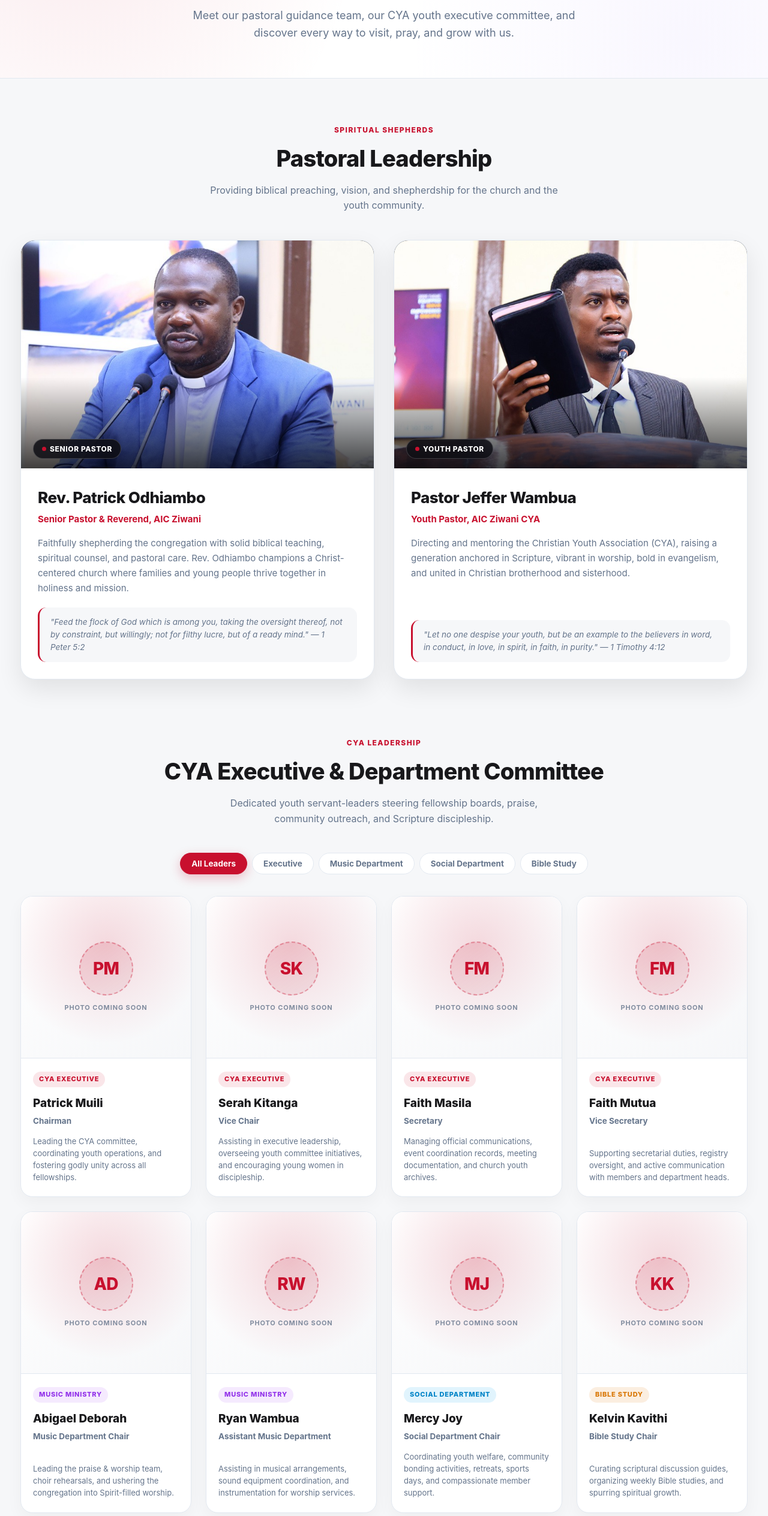
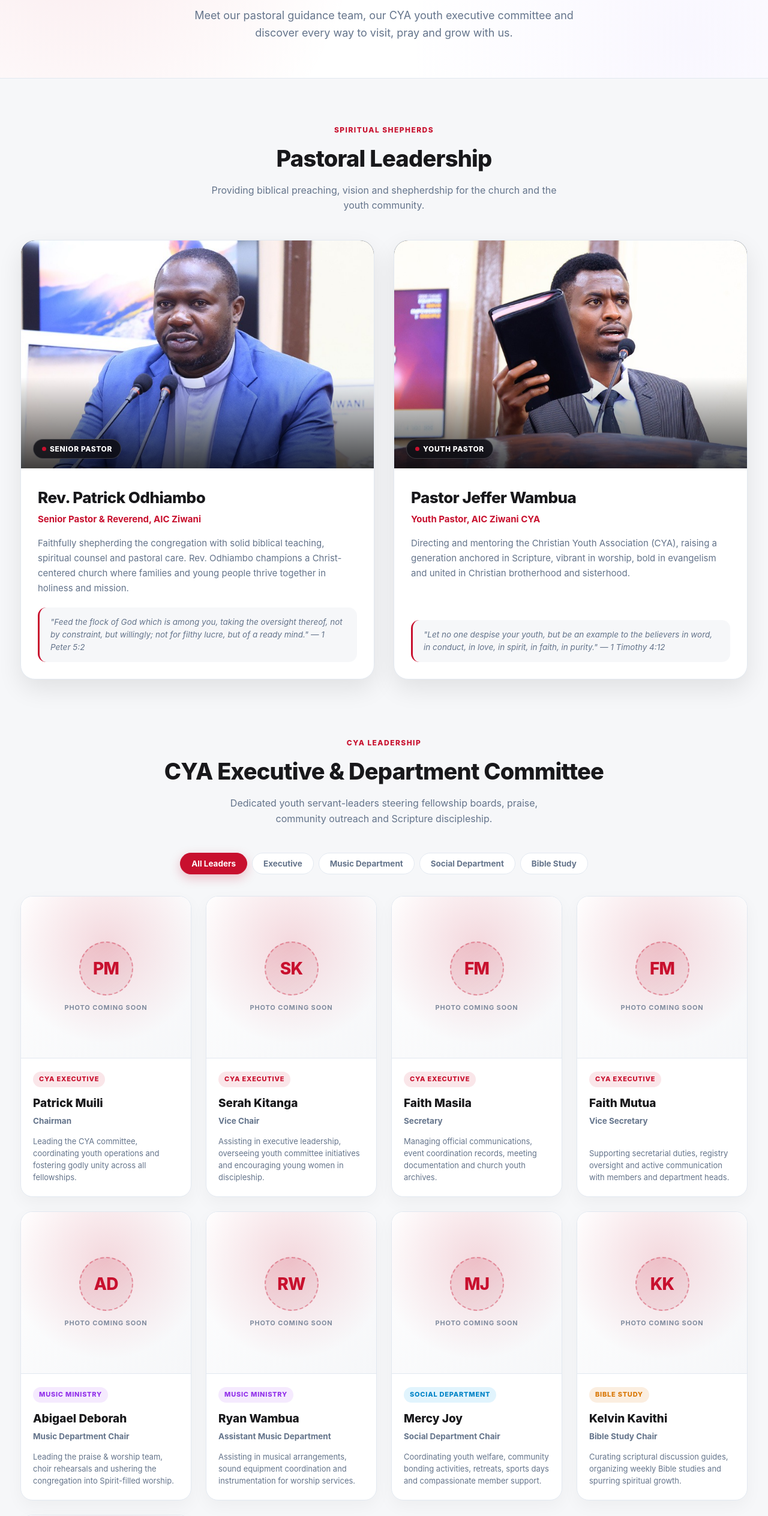
Before and after one commit to Mutisyaaa/cya-platform, a website: page client/contact.html in a window 1280 px wide. Shown: the part 272-2800 px from the top of the page at 60% size. Drawn offline with Linux system fonts and the light colour scheme; no server answers.

Commit message:
Remove all Oxford commas and commas preceding 'and' across app copy and server messages

```diff
--- a/client/contact.html
+++ b/client/contact.html
@@ -1017,7 +1017,7 @@ footer {
 <header class="page-header" data-aos="fade-up">
   <div class="header-badge">Leadership & Connect</div>
   <h2>Connect With <span>AIC Ziwani</span></h2>
-  <p>Meet our pastoral guidance team, our CYA youth executive committee, and discover every way to visit, pray, and grow with us.</p>
+  <p>Meet our pastoral guidance team, our CYA youth executive committee and discover every way to visit, pray and grow with us.</p>
 </header>
 
 <main>
@@ -1029,7 +1029,7 @@ footer {
       <div class="section-lead" data-aos="fade-up">
         <span class="section-tag">Spiritual Shepherds</span>
         <h3 class="section-heading">Pastoral Leadership</h3>
-        <p class="section-subtext">Providing biblical preaching, vision, and shepherdship for the church and the youth community.</p>
+        <p class="section-subtext">Providing biblical preaching, vision and shepherdship for the church and the youth community.</p>
       </div>
 
       <!-- Pastoral Leadership Grid (Top Tier with Photos) -->
@@ -1046,7 +1046,7 @@ footer {
             <h4 class="pastor-name">Rev. Patrick Odhiambo</h4>
             <div class="pastor-role">Senior Pastor & Reverend, AIC Ziwani</div>
             <p class="pastor-description">
-              Faithfully shepherding the congregation with solid biblical teaching, spiritual counsel, and pastoral care. Rev. Odhiambo champions a Christ-centered church where families and young people thrive together in holiness and mission.
+              Faithfully shepherding the congregation with solid biblical teaching, spiritual counsel and pastoral care. Rev. Odhiambo champions a Christ-centered church where families and young people thrive together in holiness and mission.
             </p>
             <div class="pastor-scripture">
               "Feed the flock of God which is among you, taking the oversight thereof, not by constraint, but willingly; not for filthy lucre, but of a ready mind." — 1 Peter 5:2
@@ -1065,7 +1065,7 @@ footer {
             <h4 class="pastor-name">Pastor Jeffer Wambua</h4>
             <div class="pastor-role">Youth Pastor, AIC Ziwani CYA</div>
             <p class="pastor-description">
-              Directing and mentoring the Christian Youth Association (CYA), raising a generation anchored in Scripture, vibrant in worship, bold in evangelism, and united in Christian brotherhood and sisterhood.
+              Directing and mentoring the Christian Youth Association (CYA), raising a generation anchored in Scripture, vibrant in worship, bold in evangelism and united in Christian brotherhood and sisterhood.
             </p>
             <div class="pastor-scripture">
               "Let no one despise your youth, but be an example to the believers in word, in conduct, in love, in spirit, in faith, in purity." — 1 Timothy 4:12
@@ -1084,7 +1084,7 @@ footer {
       <div class="section-lead" data-aos="fade-up">
         <span class="section-tag">CYA Leadership</span>
         <h3 class="section-heading">CYA Executive & Department Committee</h3>
-        <p class="section-subtext">Dedicated youth servant-leaders steering fellowship boards, praise, community outreach, and Scripture discipleship.</p>
+        <p class="section-subtext">Dedicated youth servant-leaders steering fellowship boards, praise, community outreach and Scripture discipleship.</p>
       </div>
 
       <!-- Department Filter Tabs (Cool Addon) -->
@@ -1112,7 +1112,7 @@ footer {
             <span class="dept-chip chip-exec">CYA Executive</span>
             <h4 class="member-name">Patrick Muili</h4>
             <div class="member-role">Chairman</div>
-            <p class="member-bio">Leading the CYA committee, coordinating youth operations, and fostering godly unity across all fellowships.</p>
+            <p class="member-bio">Leading the CYA committee, coordinating youth operations and fostering godly unity across all fellowships.</p>
           </div>
         </article>
 
@@ -1129,7 +1129,7 @@ footer {
             <span class="dept-chip chip-exec">CYA Executive</span>
             <h4 class="member-name">Serah Kitanga</h4>
             <div class="member-role">Vice Chair</div>
-            <p class="member-bio">Assisting in executive leadership, overseeing youth committee initiatives, and encouraging young women in discipleship.</p>
+            <p class="member-bio">Assisting in executive leadership, overseeing youth committee initiatives and encouraging young women in discipleship.</p>
           </div>
         </article>
 
@@ -1146,7 +1146,7 @@ footer {
             <span class="dept-chip chip-exec">CYA Executive</span>
             <h4 class="member-name">Faith Masila</h4>
             <div class="member-role">Secretary</div>
-            <p class="member-bio">Managing official communications, event coordination records, meeting documentation, and church youth archives.</p>
+            <p class="member-bio">Managing official communications, event coordination records, meeting documentation and church youth archives.</p>
           </div>
         </article>
 
@@ -1163,7 +1163,7 @@ footer {
             <span class="dept-chip chip-exec">CYA Executive</span>
             <h4 class="member-name">Faith Mutua</h4>
             <div class="member-role">Vice Secretary</div>
-            <p class="member-bio">Supporting secretarial duties, registry oversight, and active communication with members and department heads.</p>
+            <p class="member-bio">Supporting secretarial duties, registry oversight and active communication with members and department heads.</p>
           </div>
         </article>
 
@@ -1180,7 +1180,7 @@ footer {
             <span class="dept-chip chip-music">Music Ministry</span>
             <h4 class="member-name">Abigael Deborah</h4>
             <div class="member-role">Music Department Chair</div>
-            <p class="member-bio">Leading the praise & worship team, choir rehearsals, and ushering the congregation into Spirit-filled worship.</p>
+            <p class="member-bio">Leading the praise & worship team, choir rehearsals and ushering the congregation into Spirit-filled worship.</p>
           </div>
         </article>
 
@@ -1197,7 +1197,7 @@ footer {
             <span class="dept-chip chip-music">Music Ministry</span>
             <h4 class="member-name">Ryan Wambua</h4>
             <div class="member-role">Assistant Music Department</div>
-            <p class="member-bio">Assisting in musical arrangements, sound equipment coordination, and instrumentation for worship services.</p>
+            <p class="member-bio">Assisting in musical arrangements, sound equipment coordination and instrumentation for worship services.</p>
           </div>
         </article>
 
@@ -1214,7 +1214,7 @@ footer {
             <span class="dept-chip chip-social">Social Department</span>
             <h4 class="member-name">Mercy Joy</h4>
             <div class="member-role">Social Department Chair</div>
-            <p class="member-bio">Coordinating youth welfare, community bonding activities, retreats, sports days, and compassionate member support.</p>
+            <p class="member-bio">Coordinating youth welfare, community bonding activities, retreats, sports days and compassionate member support.</p>
           </div>
         </article>
 
@@ -1231,7 +1231,7 @@ footer {
             <span class="dept-chip chip-bible">Bible Study</span>
             <h4 class="member-name">Kelvin Kavithi</h4>
             <div class="member-role">Bible Study Chair</div>
-            <p class="member-bio">Curating scriptural discussion guides, organizing weekly Bible studies, and spurring spiritual growth.</p>
+            <p class="member-bio">Curating scriptural discussion guides, organizing weekly Bible studies and spurring spiritual growth.</p>
           </div>
         </article>
 
@@ -1248,7 +1248,7 @@ footer {
             <span class="dept-chip chip-bible">Bible Study</span>
             <h4 class="member-name">Esther Ndanu</h4>
             <div class="member-role">Assistant Bible Study</div>
-            <p class="member-bio">Facilitating study groups, scripture reading follow-ups, and encouraging youth to read and apply God's Word daily.</p>
+            <p class="member-bio">Facilitating study groups, scripture reading follow-ups and encouraging youth to read and apply God's Word daily.</p>
           </div>
         </article>
 
--- a/server.js
+++ b/server.js
@@ -1330,7 +1330,7 @@ app.post("/api/auth/register", async (req, res) => {
     const normalizedGender = typeof gender === "string" ? gender.trim().toLowerCase() : "";
 
     if (!name || !email || !password || (!isBootstrapAdmin && !normalizedGender)) {
-      return res.status(400).json({ error: isBootstrapAdmin ? "Name, email, and password are required." : "Name, email, password, and gender are required." });
+      return res.status(400).json({ error: isBootstrapAdmin ? "Name, email and password are required." : "Name, email, password and gender are required." });
     }
 
     if (normalizedGender && !isValidUserGender(normalizedGender)) {
```
Also changed, not shown: HOSTING.md (+1 -1 lines), client/blog.html (+1 -1 lines), client/fellowship.html (+1 -1 lines), client/gallery.html (+1 -1 lines), client/index.html (+1 -1 lines), client/profile.html (+1 -1 lines).
